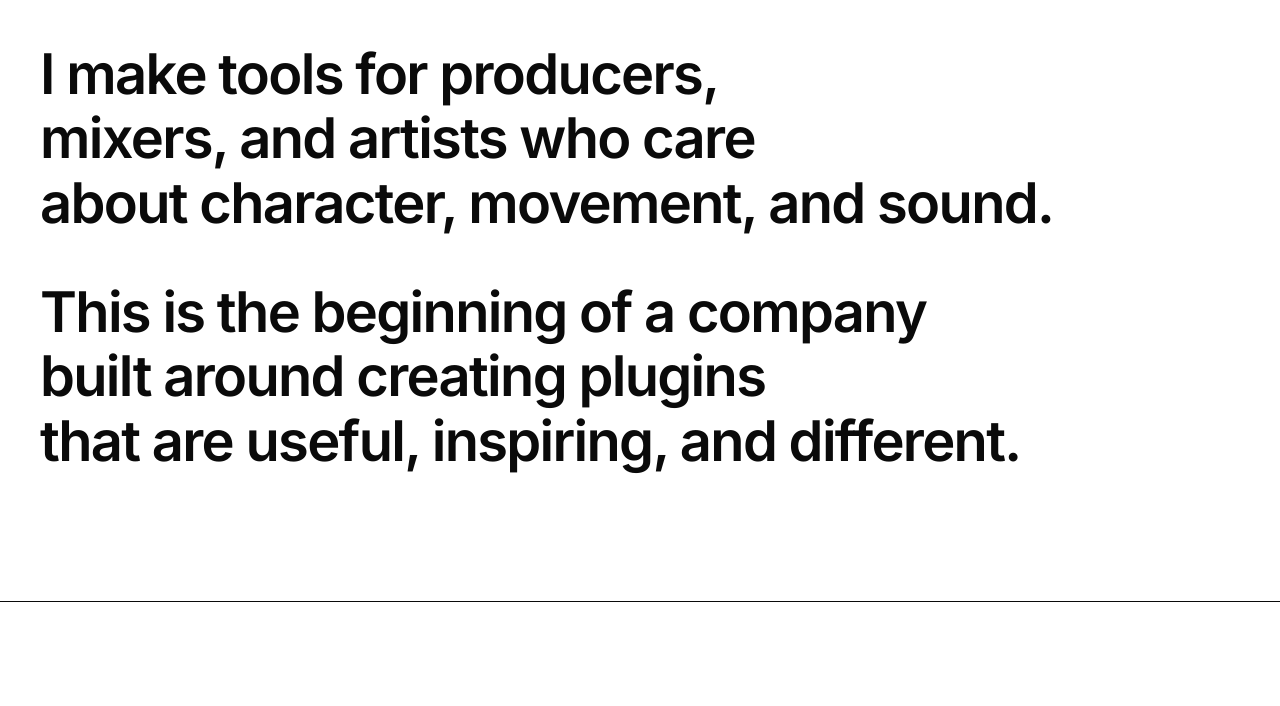
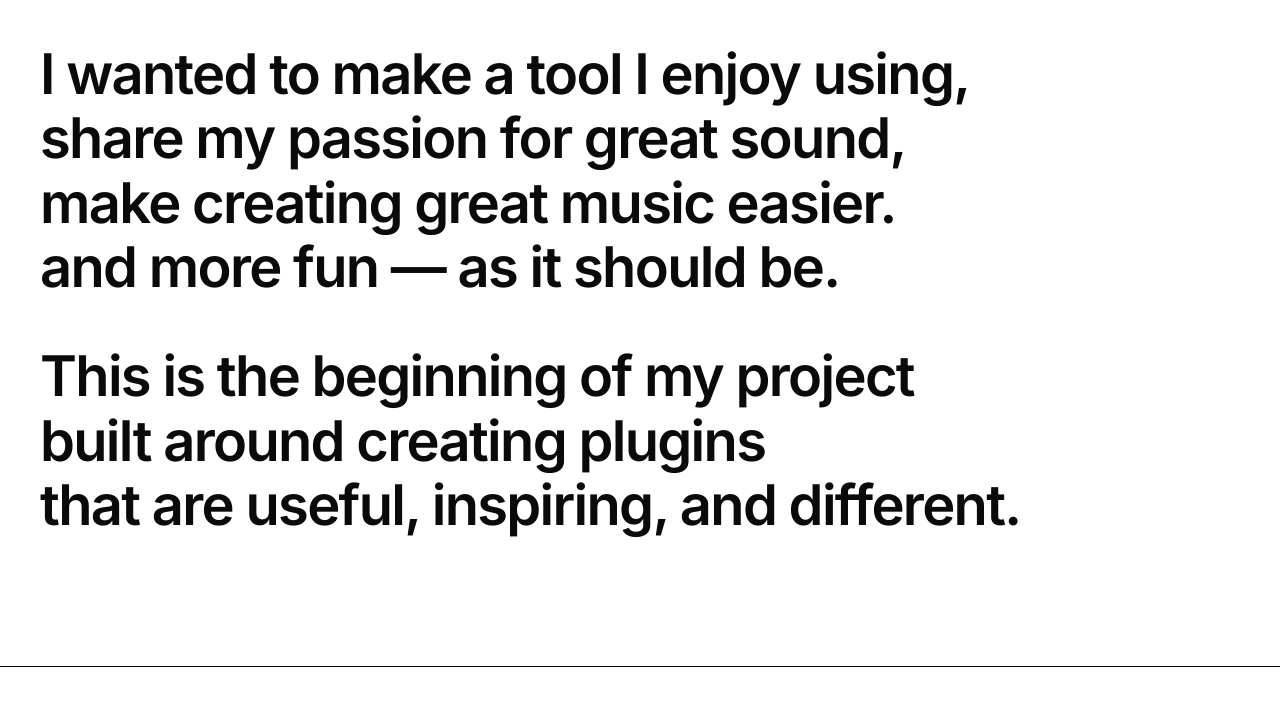
Before and after one commit to Pfysek/blossomdsp.github.io, a plain HTML site: page index.html in a window 1280 px wide. Shown: the part 1125-1831 px from the top of the page. Drawn offline with Linux system fonts and the light colour scheme.

Commit message:
Changed Text

```diff
--- a/index.html
+++ b/index.html
@@ -73,11 +73,12 @@
             <p class="about-line reveal-text">audio software project built</p>
             <p class="about-line reveal-text">by a sound engineering student.</p>
             <p class="about-line spacer" aria-hidden="true">&nbsp;</p>
-            <p class="about-line reveal-text">I make tools for producers,</p>
-            <p class="about-line reveal-text">mixers, and artists who care</p>
-            <p class="about-line reveal-text">about character, movement, and sound.</p>
+            <p class="about-line reveal-text">I wanted to make a tool I enjoy using, </p>
+            <p class="about-line reveal-text">share my passion for great sound,</p>
+            <p class="about-line reveal-text">make creating great music easier.</p>
+            <p class="about-line reveal-text">and more fun — as it should be.</p>
             <p class="about-line spacer" aria-hidden="true">&nbsp;</p>
-            <p class="about-line reveal-text">This is the beginning of a company</p>
+            <p class="about-line reveal-text">This is the beginning of my project</p>
             <p class="about-line reveal-text">built around creating plugins</p>
             <p class="about-line reveal-text">that are useful, inspiring, and different.</p>
         </div>
```
